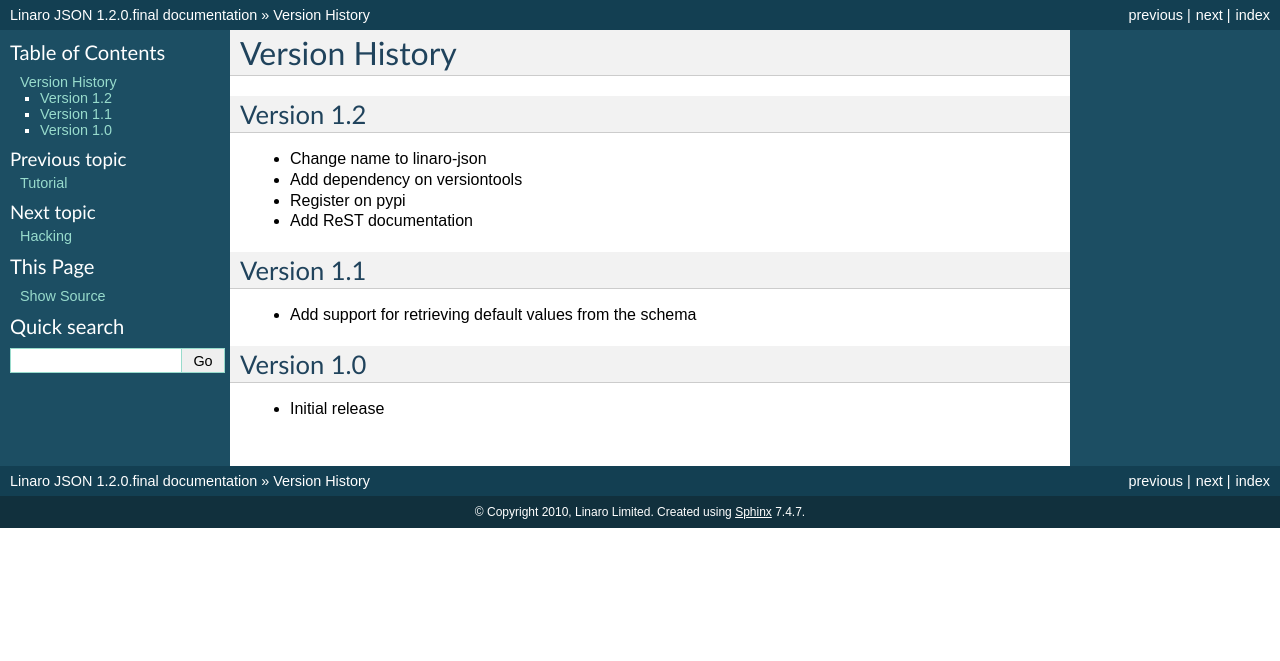
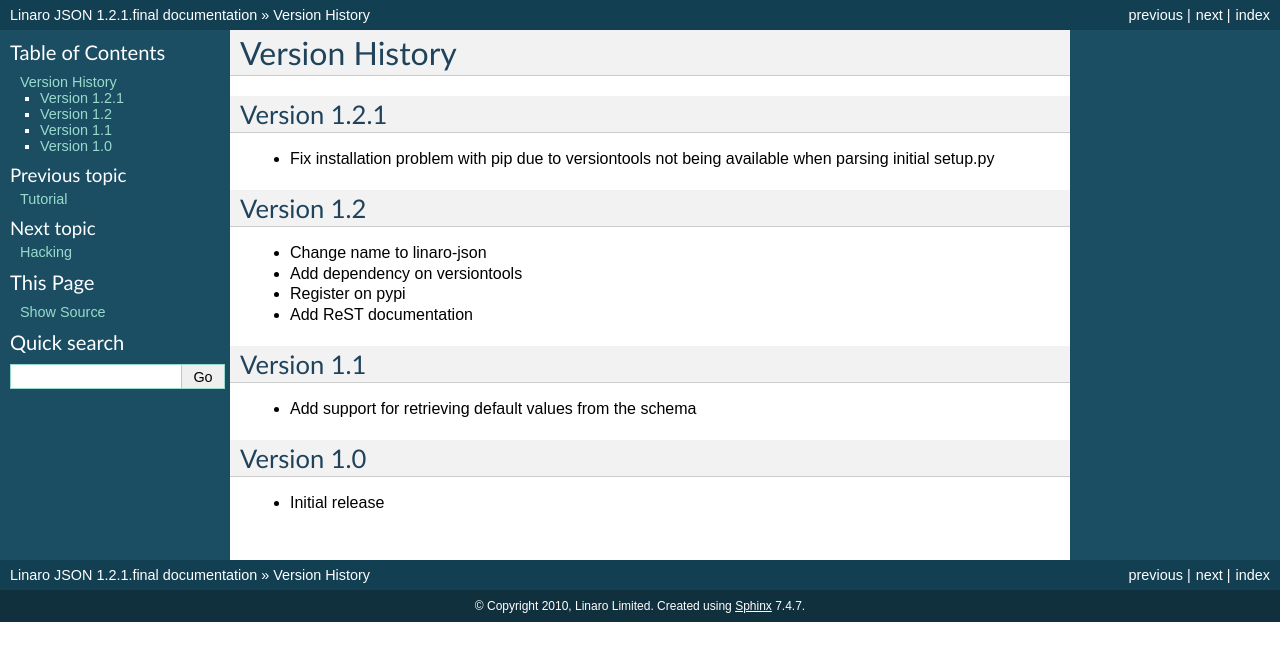
Before and after one commit to zyga/json-schema-validator, a Sphinx documentation site: the page built from doc/changes.rst, in a window 1280 px wide. Shown: the top 661 px of the page. Built offline with Sphinx 7.4.7, drawn with Linux system fonts in a browser that asks for light colours; the version number is read from the project's files by our own code.

Commit message:
Release 1.2.1

```diff
--- a/doc/changes.rst
+++ b/doc/changes.rst
@@ -1,5 +1,12 @@
 Version History
 ***************
+
+
+Version 1.2.1
+=============
+
+* Fix installation problem with pip due to versiontools not being available
+  when parsing initial setup.py
 
 Version 1.2
 ===========
--- a/linaro_json/__init__.py
+++ b/linaro_json/__init__.py
@@ -43,7 +43,7 @@ from linaro_json.schema import (
 )
 
 
-__version__ = "1.2.0.final"
+__version__ = "1.2.1.final"
 try:
     import versiontools
     __version__ = versiontools.Version(*__version__.split("."))
```
